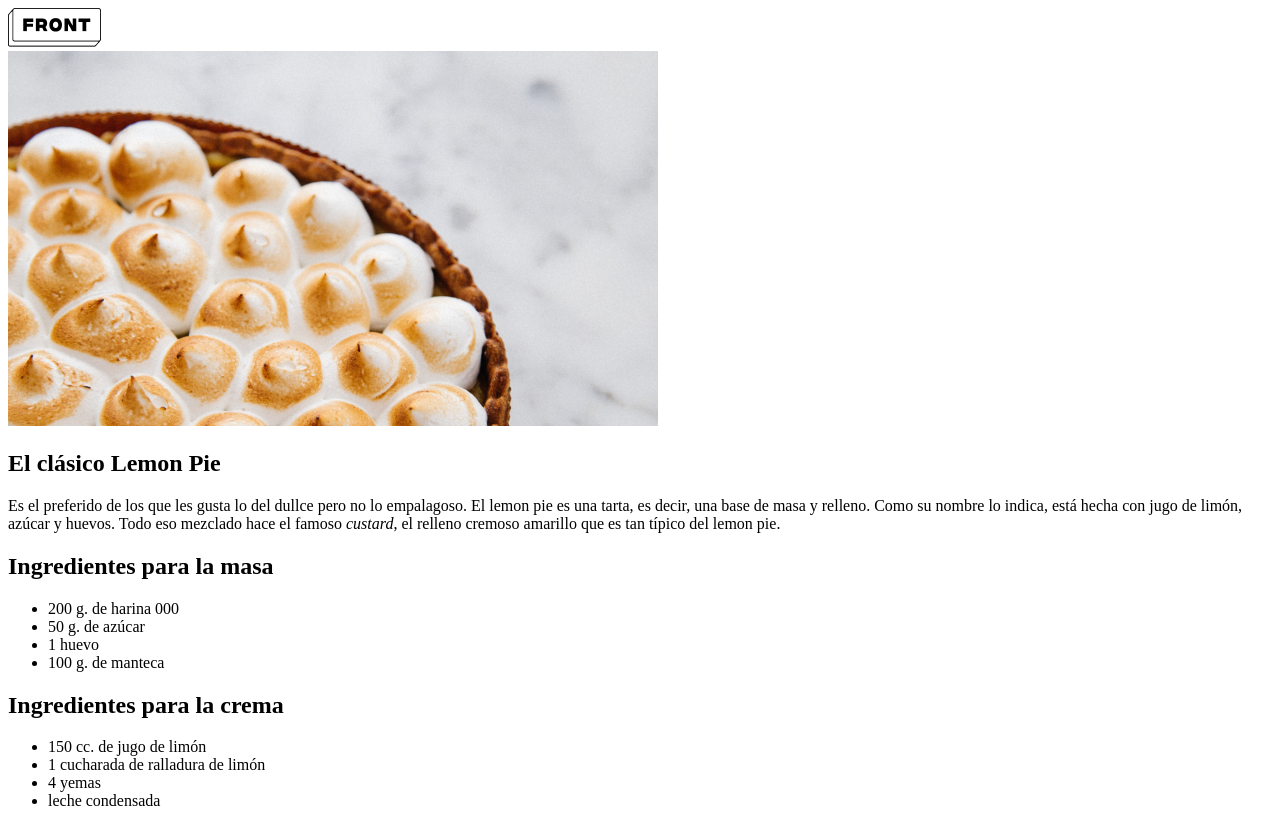
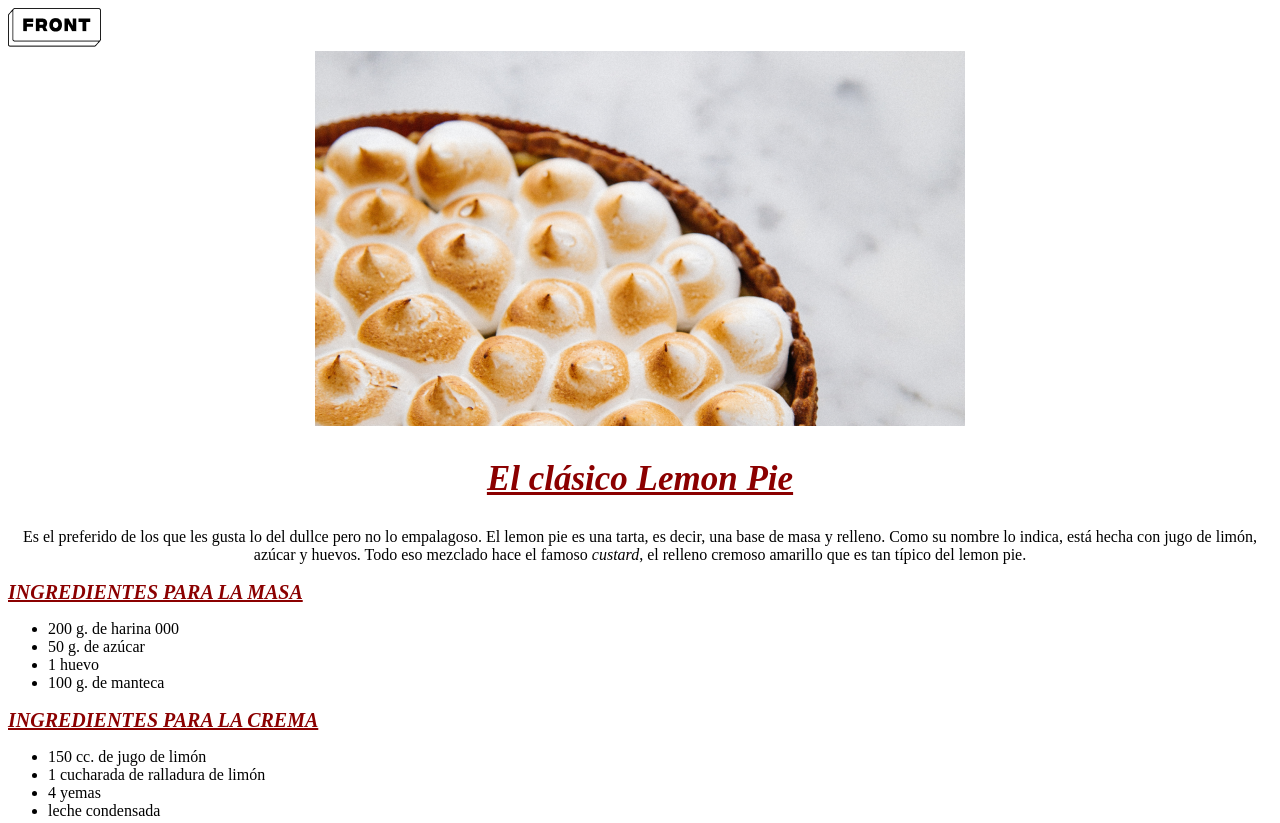
Before and after one commit to virgibruno/pagina_recetas, a plain HTML site: page lemon_pie.html in a window 1280 px wide. Shown: the top 823 px of the page. Drawn offline with Linux system fonts and the light colour scheme.

Commit message:
[ADD] Estilos agregados

```diff
--- /dev/null
+++ b/css/style.css
@@ -0,0 +1,20 @@
+h1{
+    color:darkred;
+    text-align: center;
+    text-decoration: underline;
+    font-size: 35px;
+    font-style: oblique;
+
+}
+
+h2{
+    color:darkred;
+    text-decoration: underline;
+    font-style: oblique;
+    text-transform: uppercase;
+    font-size: 20px;
+}
+
+.centrado{
+    text-align: center;
+}
--- a/lemon_pie.html
+++ b/lemon_pie.html
@@ -3,12 +3,13 @@
 <head>
     <meta charset="UTF-8">
     <title>El clásico Lemon Pie</title>
+    <link href="css/style.css" rel='stylesheet'>
 </head>
 <body>
     <header>
         <a href='inicio.html'><img src='img/logo-front.png' alt='Logo'></a>
     </header>
-    <section>
+    <section class="centrado">
         <img src="img/lemon-pie.png" alt='Imagen Lemon Pie'>
         <h1>El clásico Lemon Pie</h1>
         <p>Es el preferido de los que les gusta lo del dullce pero no lo empalagoso. El lemon pie es una tarta, es decir, una base de masa y relleno. Como su nombre lo indica, está hecha con jugo de limón, azúcar y huevos. Todo eso mezclado hace el famoso <em>custard</em>, el relleno cremoso amarillo que es tan típico del lemon pie.</p>
```
Also changed, not shown: carrot_cake.html (+2 -1 lines), inicio.html (+4 -1 lines).
